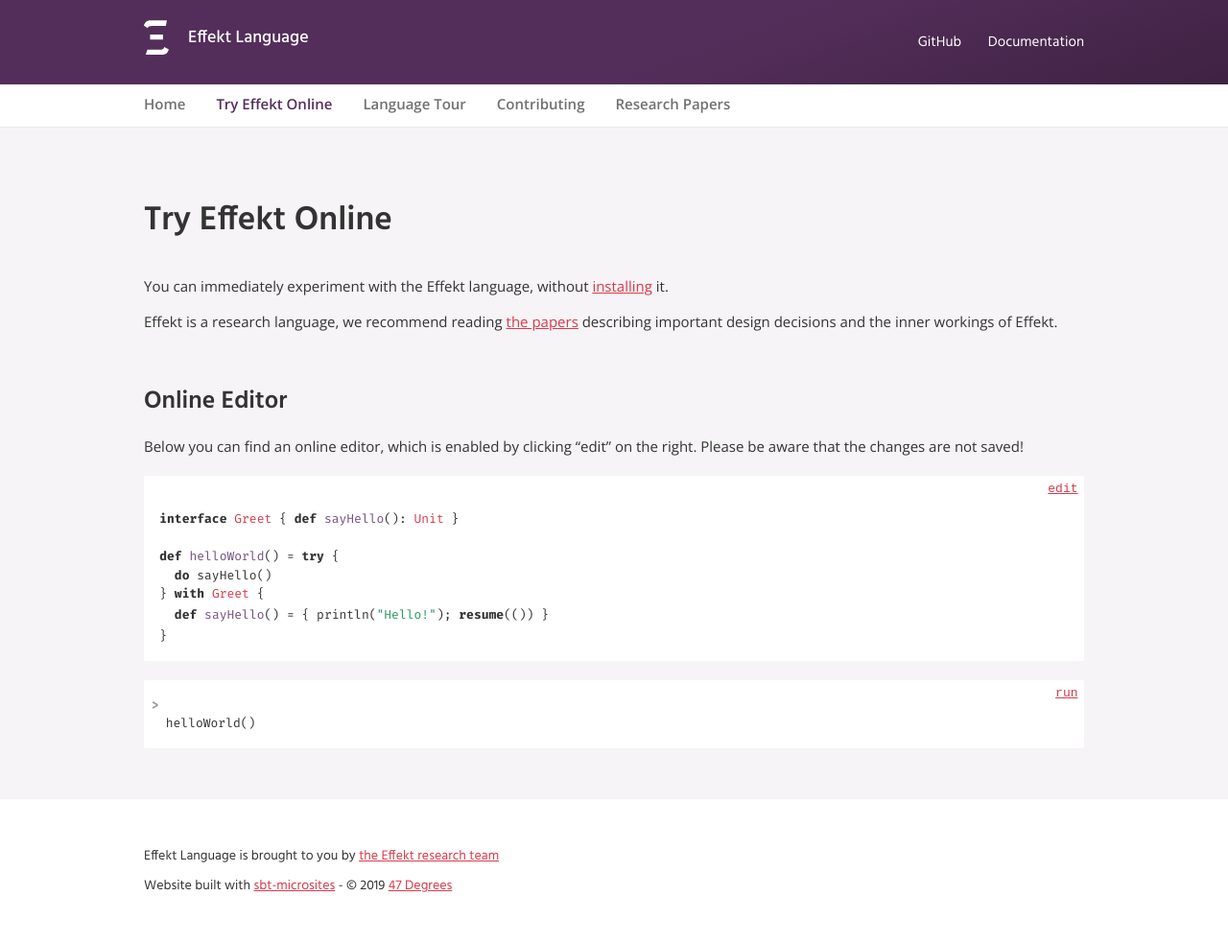
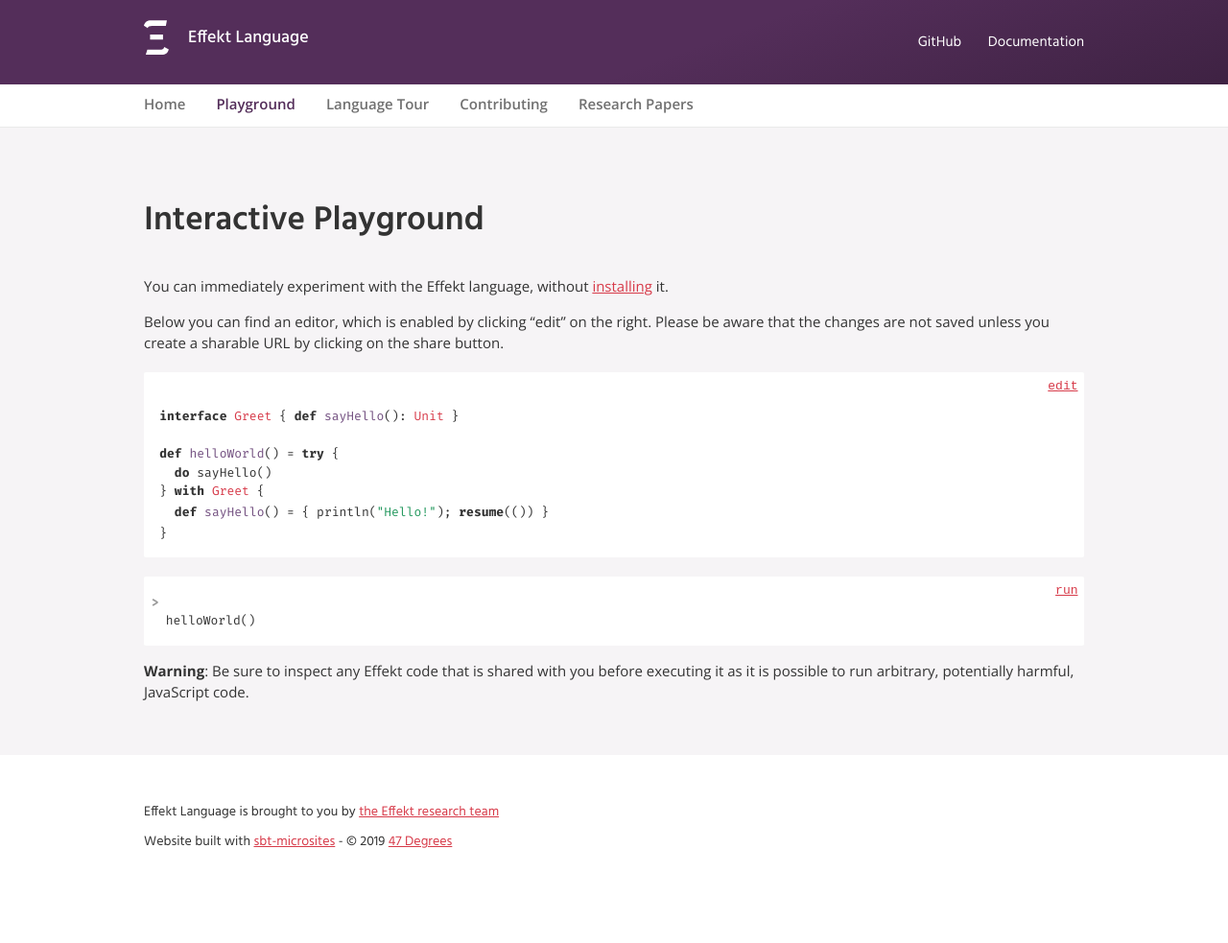
Before and after one commit to effekt-lang/effekt-website, a Jekyll site: the page built from quickstart.md, in a window 1280 px wide. Shown: the whole page at 96% size. Built offline with Jekyll 4.4.1, drawn with Linux system fonts in a browser that asks for light colours; after the commit the page ends 937 px from its top, so only the background shows below that.

Commit message:
add warning to playground

```diff
--- a/quickstart.md
+++ b/quickstart.md
@@ -1,17 +1,15 @@
 ---
 layout: page
-title: Try Effekt Online
+title: Playground
 section: "quickstart"
 position: 2
 ---
 
-# Try Effekt Online
+# Interactive Playground
+
 You can immediately experiment with the Effekt language, without [installing](docs/getting-started) it.
 
-Effekt is a research language, we recommend reading [the papers](https://se.cs.uni-tuebingen.de/research/handlers/effekt/) describing important design decisions and the inner workings of Effekt.
-
-### Online Editor
-Below you can find an online editor, which is enabled by clicking "edit" on the right. Please be aware that the changes are not saved!
+Below you can find an editor, which is enabled by clicking "edit" on the right. Please be aware that the changes are not saved unless you create a sharable URL by clicking on the share button.
 
 <pre><code class="language-effekt:prelude:hide">
 import list
@@ -31,3 +29,5 @@
 <pre><code class="language-effekt:repl" id="repl">
 helloWorld()
 </code></pre>
+
+**Warning**: Be sure to inspect any Effekt code that is shared with you before executing it as it is possible to run arbitrary, potentially harmful, JavaScript code.
```
